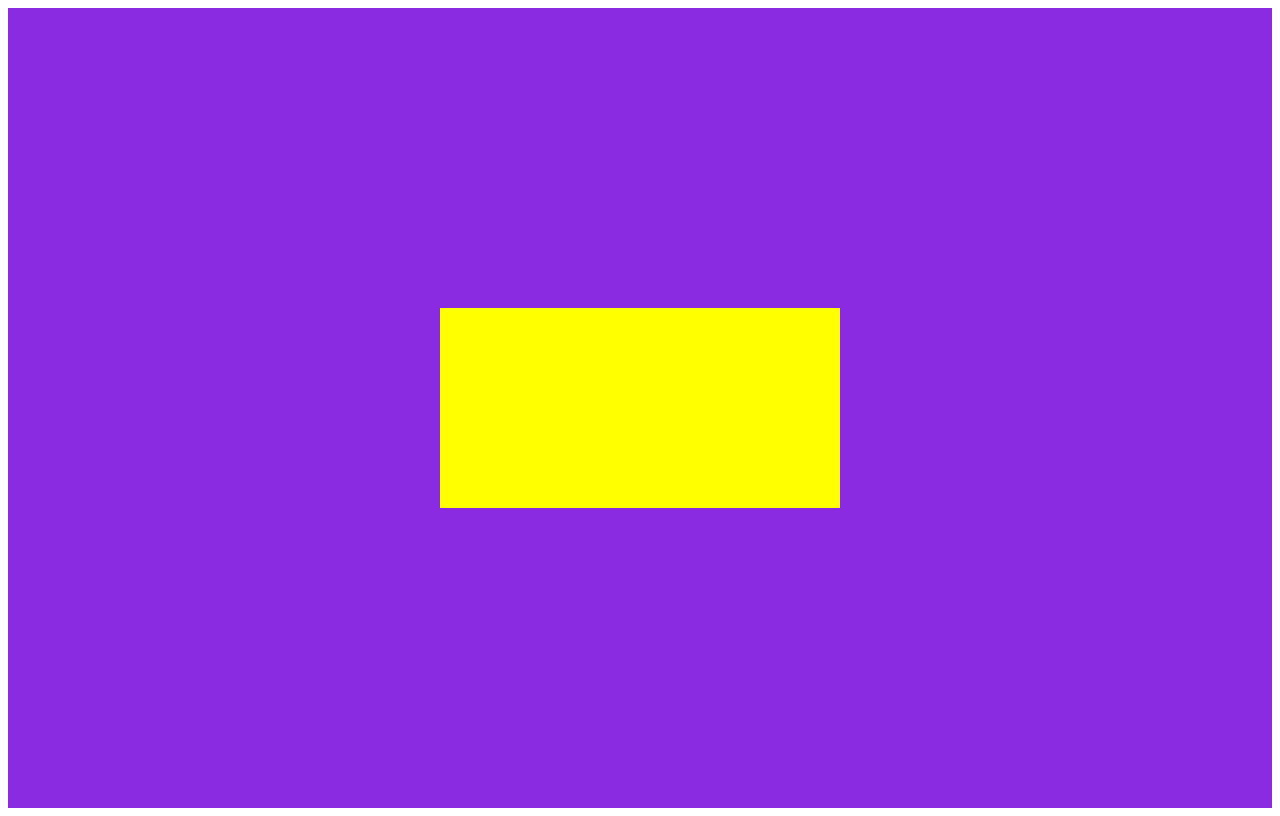
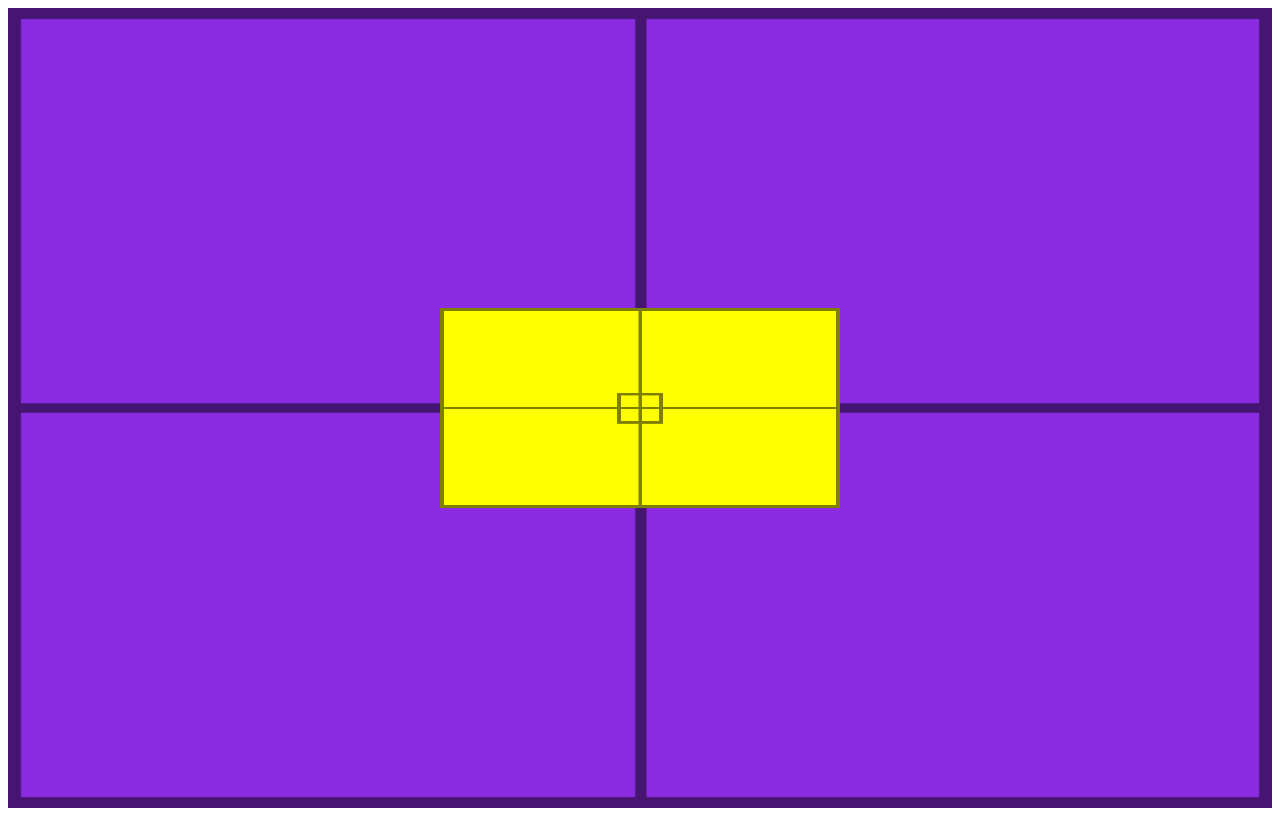
Before and after one commit to jaodk/html-css, a plain HTML site: page ex022/fundo07.html in a window 1280 px wide. Drawn offline with Linux system fonts and the light colour scheme.

Commit message:
coloquei imagens

```diff
--- a/ex022/fundo07.html
+++ b/ex022/fundo07.html
@@ -6,14 +6,14 @@
     <title>Alinhamento verical</title>
     <style>
         #container {
-            background-image: url("exercicios/ex022/imagens/target001.png");
+            background-image: url("imagens/target001.png");
             position: relative;
             background-size: 100% 100%;
             height: 100vh;
             background-color: blueviolet;
         }
         #conteudo {
-            background-image: url("exercicios/ex022/imagens/target001.png");
+            background-image: url("imagens/target001.png");
             background-size: 100% 100%;
             position: absolute;
             height: 200px;
```
